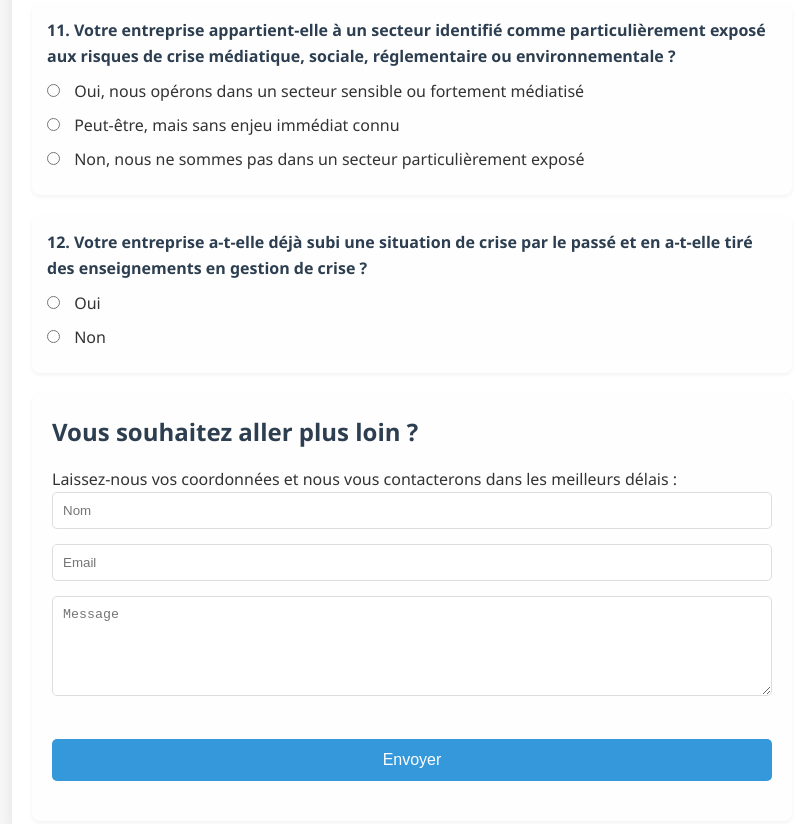
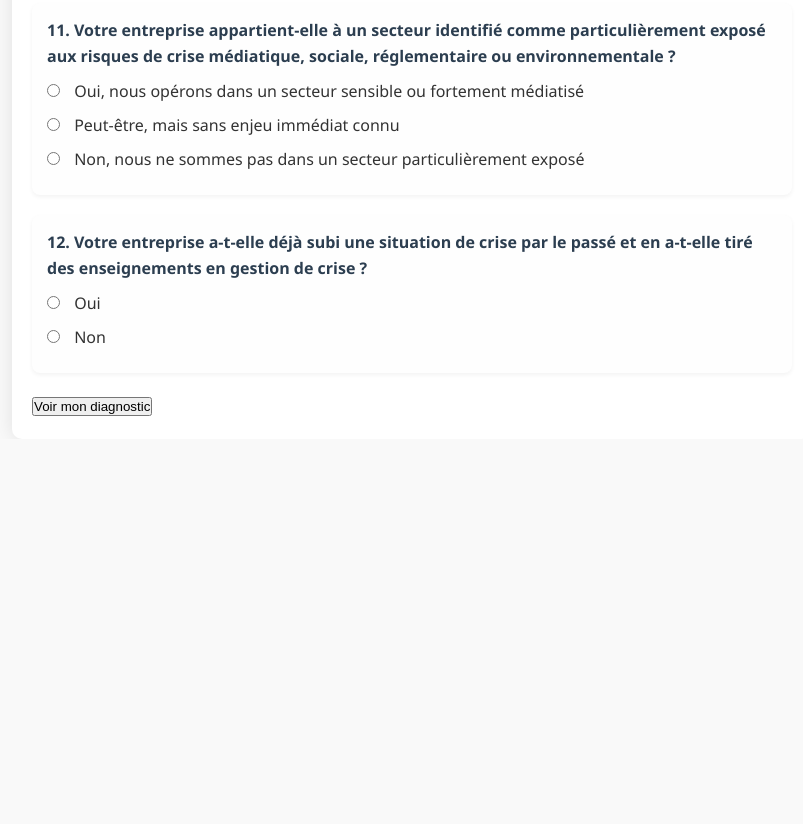
Before and after one commit to Sarahjumeau25/Questionnaire-crise-, a plain HTML site: page index.html in a window 1280 px wide. Shown: the part 2100-2924 px from the top of the page, without its empty margins (228-1031 px from the left). After the commit the page ends 2539 px from the top, so only its background shows below. Drawn offline with Linux system fonts and the light colour scheme.

Commit message:
Update index.html

```diff
--- a/index.html
+++ b/index.html
@@ -100,20 +100,12 @@
                 <label><input type="radio" name="q12" value="non"> Non</label>
             </div>
 
-            <div class="contact-section">
-                <h2>Vous souhaitez aller plus loin ?</h2>
-                <p>Laissez-nous vos coordonnées et nous vous contacterons dans les meilleurs délais :</p>
-                <input type="text" name="nom_contact" placeholder="Nom" required>
-                <input type="email" name="email_contact" placeholder="Email" required>
-                <textarea name="message" placeholder="Message" required></textarea>
-                <button type="submit">Envoyer</button>
+            <button type="button" id="voirDiagnostic">Voir mon diagnostic</button>
+
+            <div id="diagnosticSection" style="display: none;">
+                <!-- Le diagnostic et le formulaire de contact seront ajoutés ici par JavaScript -->
             </div>
         </form>
-
-        <div id="confirmationMessage" style="display: none;">
-            <h3>Merci pour votre message !</h3>
-            <p>Nous vous recontacterons dans les meilleurs délais.</p>
-        </div>
     </div>
 
     <script src="script.js"></script>
```
